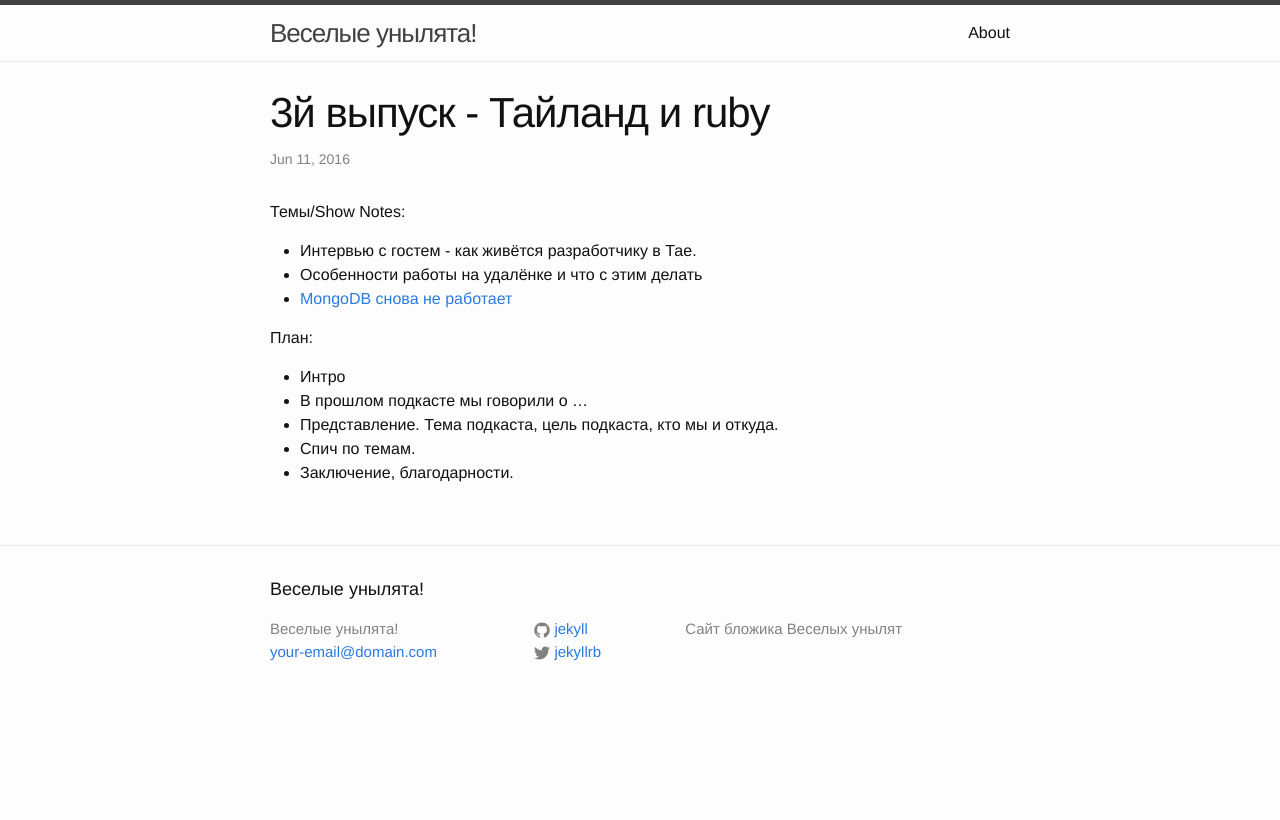
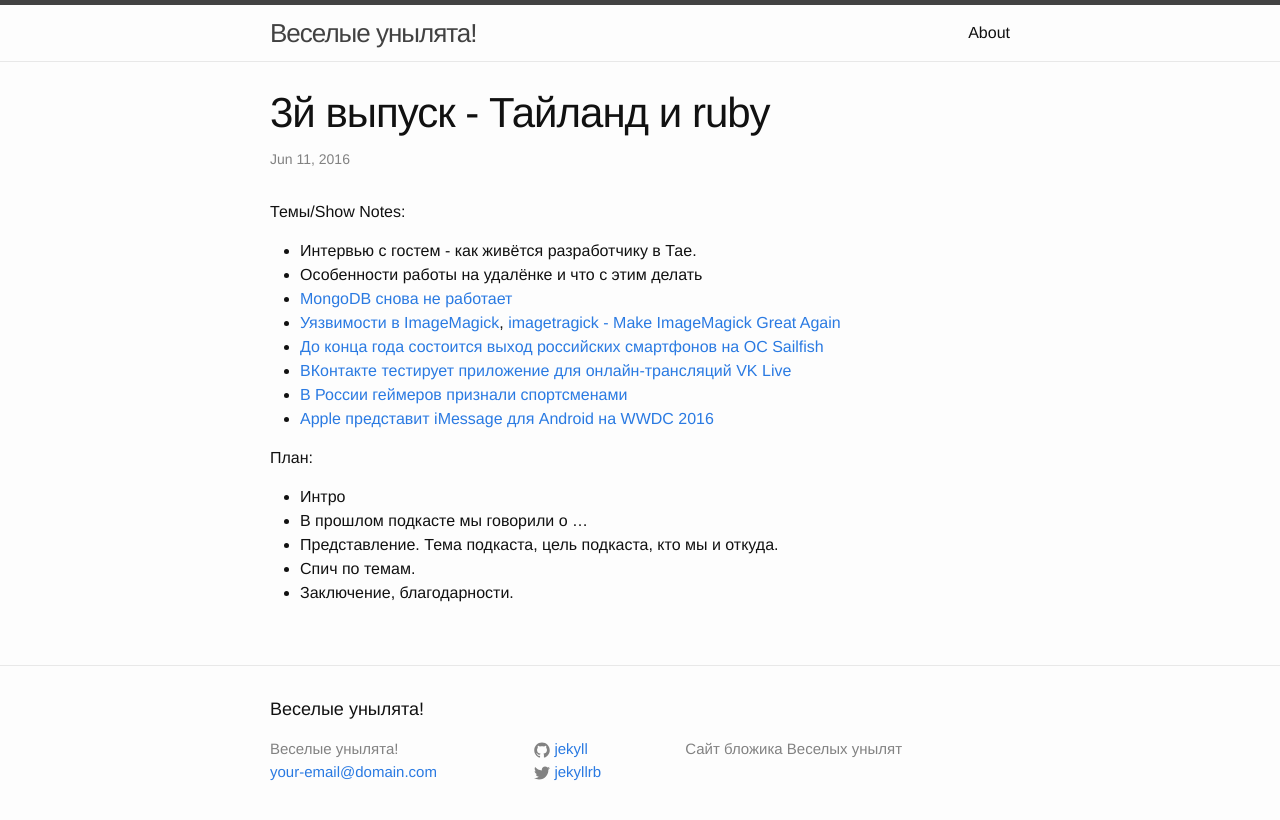
Before and after one commit to unylyata/unylyata.github.io, a Jekyll site: the page built from _posts/2016-06-04-podcast-3.markdown, in a window 1280 px wide. Shown: the top 820 px of the page. Built offline with Jekyll 4.4.1, drawn with Linux system fonts in a browser that asks for light colours; comment, search, counter and statistics services are not loaded.

Commit message:
Update 2016-06-04-podcast-3.markdown

```diff
--- a/_posts/2016-06-04-podcast-3.markdown
+++ b/_posts/2016-06-04-podcast-3.markdown
@@ -12,7 +12,11 @@
 - Интервью с гостем - как живётся разработчику в Тае.
 - Особенности работы на удалёнке и что с этим делать
 - [MongoDB снова не работает](https://engineering.meteor.com/mongodb-queries-dont-always-return-all-matching-documents-654b6594a827#.m3nmx7tvw)
-
+- [Уязвимости в ImageMagick](https://www.linux.org.ru/news/security/12630654), [imagetragick - Make ImageMagick Great Again](https://imagetragick.com)
+- [До конца года состоится выход российских смартфонов на ОС Sailfish](http://www.kommersant.ru/doc/3008908)
+- [ВКонтакте тестирует приложение для онлайн-трансляций VK Live](https://daily.afisha.ru/news/2425-vkontakte-testiruet-prilozhenie-dlya-onlayn-translyaciy-vk-live/)
+- [В России геймеров признали спортсменами](https://www.gazeta.ru/tech/2016/06/08/8292761/games-are-cool.shtml)
+- [Apple представит iMessage для Android на WWDC 2016](http://mobiltelefon.ru/post_1465554976.html)
 
 
 План:
```
